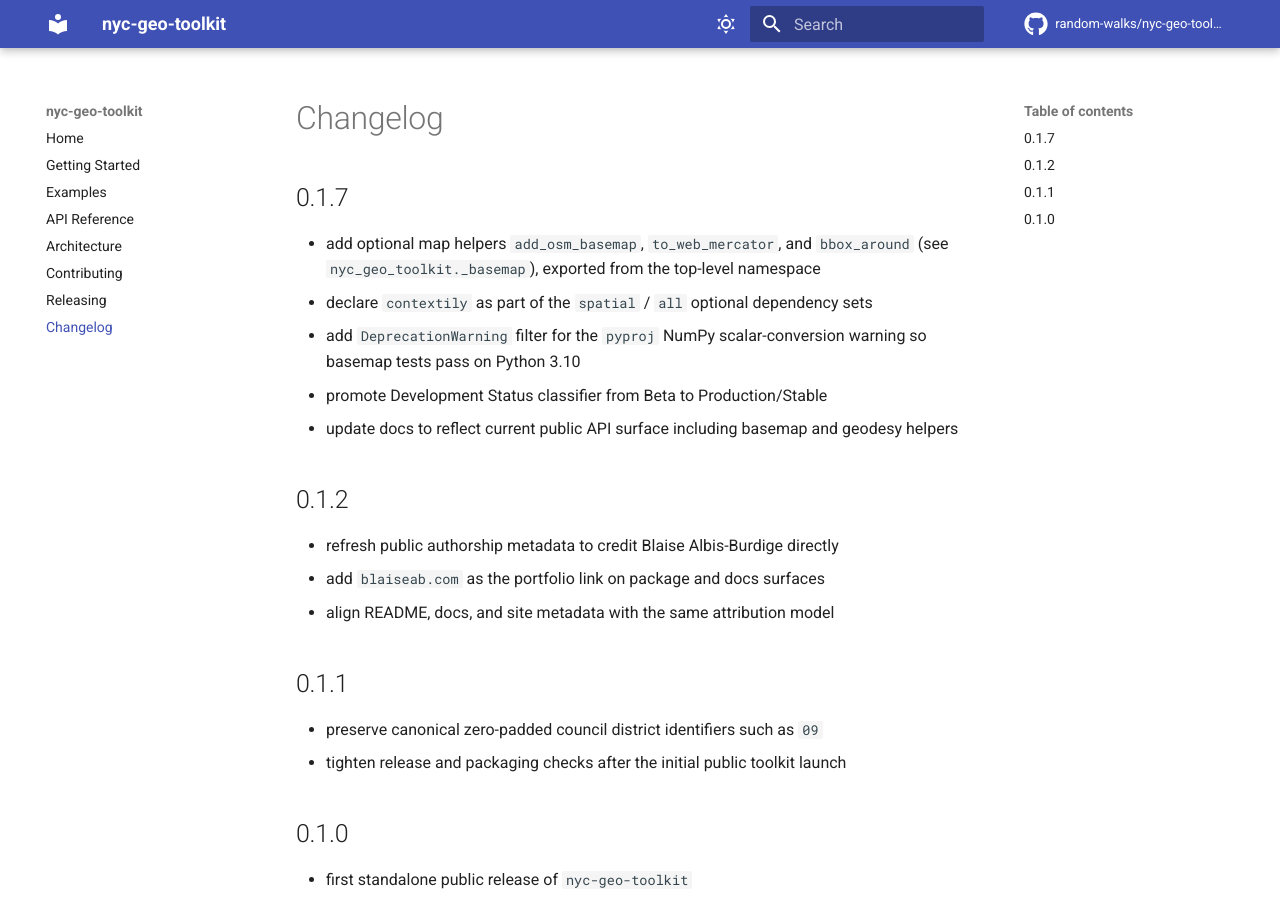
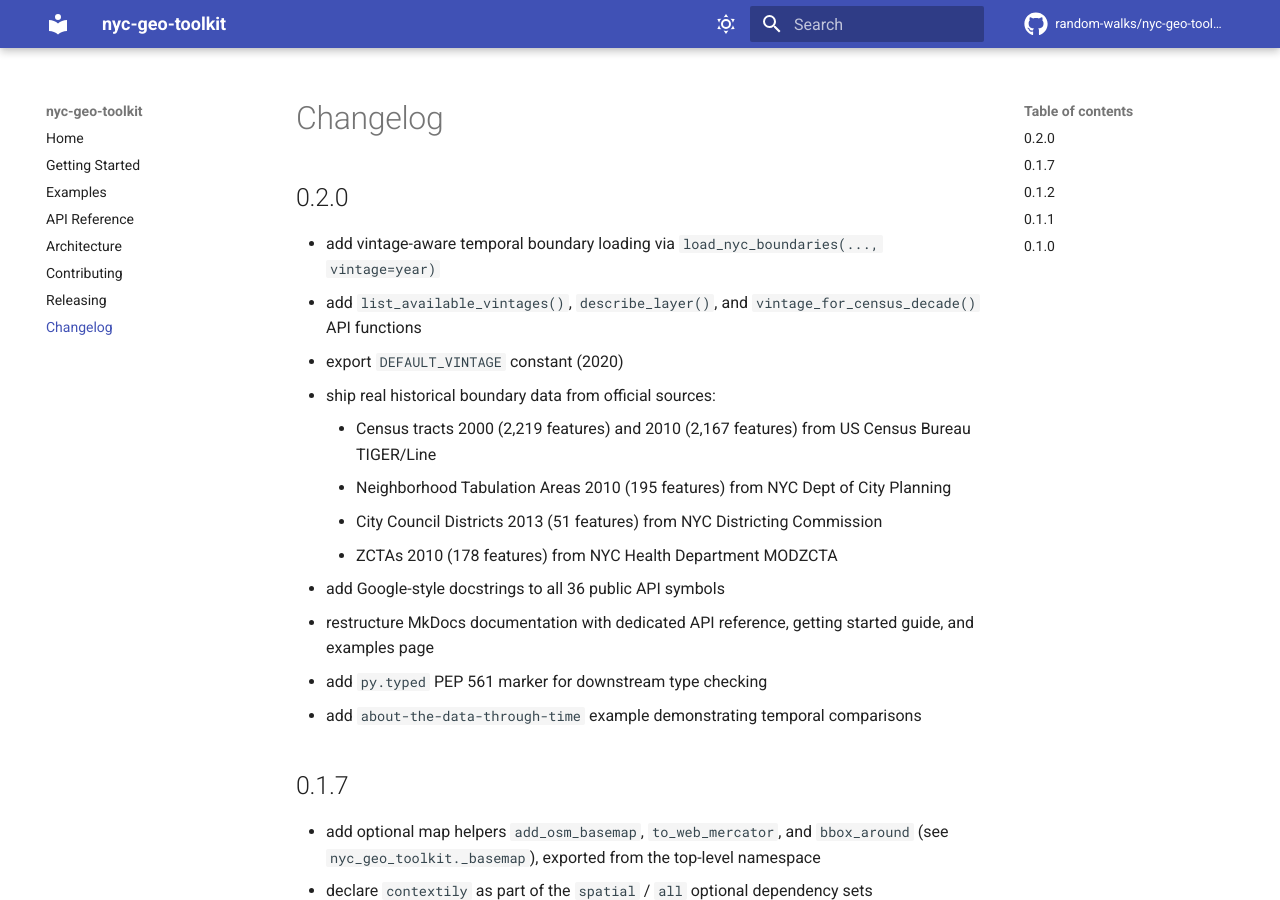
Before and after one commit to random-walks/nyc-geo-toolkit, an MkDocs documentation site: the page built from docs/changelog.md, in a window 1280 px wide and 900 px high. Built offline with MkDocs 1.6.1 and Material for MkDocs 9.7.7, drawn with Linux system fonts in a browser that asks for light colours; comment, search, counter and statistics services are not loaded.

Commit message:
docs: add 0.2.0 changelog entry

```diff
--- a/docs/changelog.md
+++ b/docs/changelog.md
@@ -1,4 +1,24 @@
 # Changelog
+
+## 0.2.0
+
+- add vintage-aware temporal boundary loading via
+    `load_nyc_boundaries(..., vintage=year)`
+- add `list_available_vintages()`, `describe_layer()`, and
+    `vintage_for_census_decade()` API functions
+- export `DEFAULT_VINTAGE` constant (2020)
+- ship real historical boundary data from official sources:
+    - Census tracts 2000 (2,219 features) and 2010 (2,167 features) from US
+        Census Bureau TIGER/Line
+    - Neighborhood Tabulation Areas 2010 (195 features) from NYC Dept of City
+        Planning
+    - City Council Districts 2013 (51 features) from NYC Districting Commission
+    - ZCTAs 2010 (178 features) from NYC Health Department MODZCTA
+- add Google-style docstrings to all 36 public API symbols
+- restructure MkDocs documentation with dedicated API reference, getting
+    started guide, and examples page
+- add `py.typed` PEP 561 marker for downstream type checking
+- add `about-the-data-through-time` example demonstrating temporal comparisons
 
 ## 0.1.7
 
```
